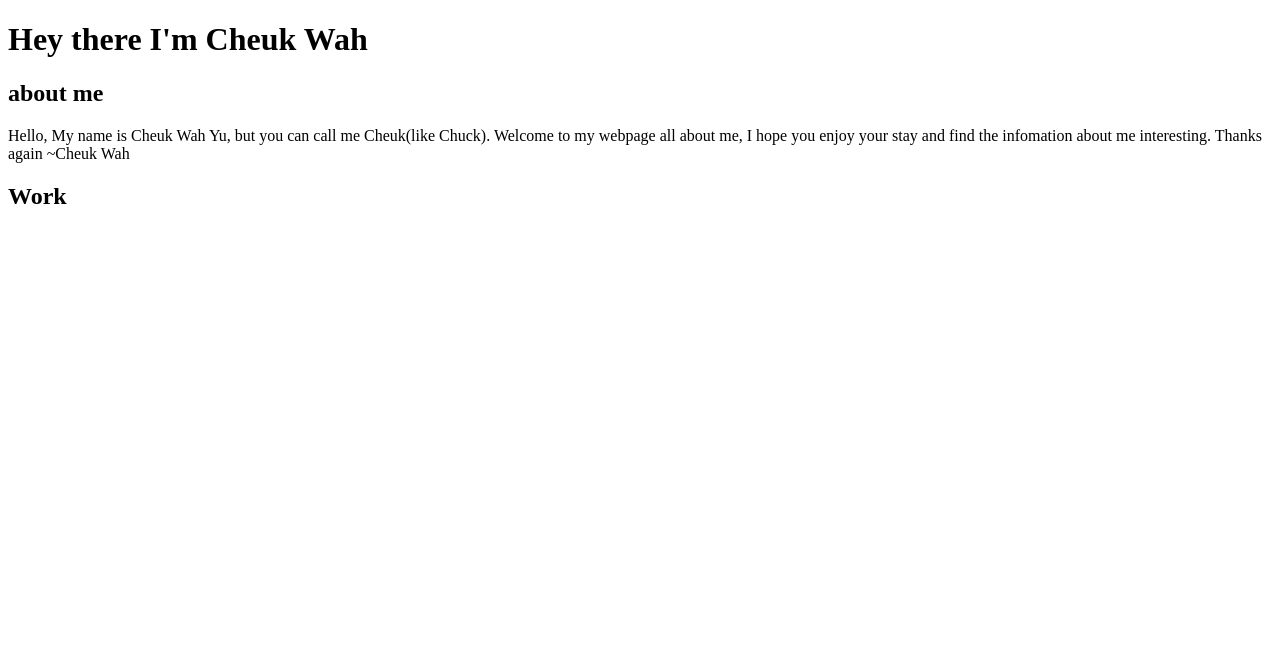
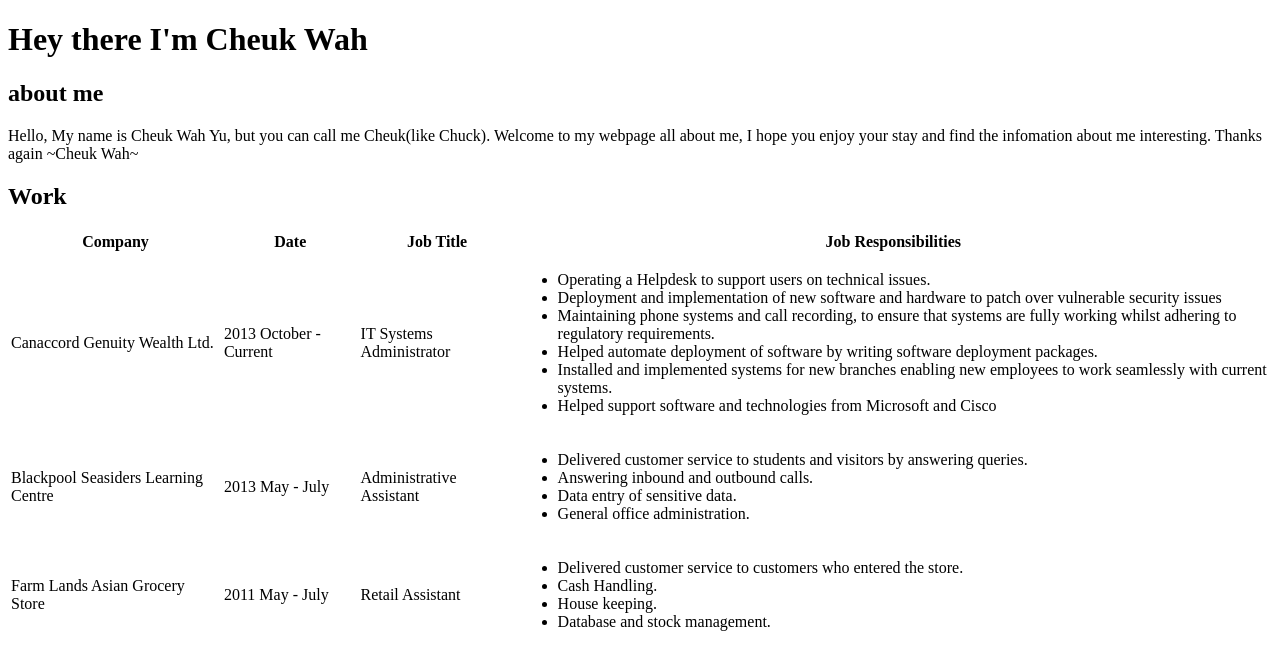
Before and after one commit to CWYKoji/Personal-Site, a plain HTML site: page index.html in a window 1280 px wide. Drawn offline with Linux system fonts and the light colour scheme.

Commit message:
V0.3 Work added

```diff
--- a/index.html
+++ b/index.html
@@ -14,7 +14,7 @@
     <div>
         <h2>about me</h2>
             <p>Hello, My name is Cheuk Wah Yu, but you can call me Cheuk(like Chuck). Welcome to my webpage all about me,
-            I hope you enjoy your stay and find the infomation about me interesting. Thanks again ~Cheuk Wah
+            I hope you enjoy your stay and find the infomation about me interesting. Thanks again ~Cheuk Wah~
             </p>
     </div>
 
@@ -22,9 +22,60 @@
     <div>
         <h2>Work</h2>
         <table>
-            <tbody>
+            <tr>
+                <th>Company</th>
+                <th>Date</th>
+                <th>Job Title</th>
+                <th>Job Responsibilities</th>
+            </tr>
+            <tr>
+                <td>Canaccord Genuity Wealth Ltd.</td>
+                <td>2013 October - Current</td>
+                <td>IT Systems Administrator</td>
+                <td>
+                    <ul>
+                        <li>Operating a Helpdesk to support users on technical issues.</li>
+                        <li>Deployment and implementation of new software and hardware to patch over vulnerable security issues</li>
+                        <li>Maintaining phone systems and call recording, to ensure that systems are fully working whilst adhering to regulatory requirements.</li>
+                        <li>Helped automate deployment of software by writing software deployment packages.</li>
+                        <li>Installed and implemented systems for new branches enabling new employees to work seamlessly with current systems.</li>
+                        <li>Helped support software and technologies from Microsoft and Cisco</li>
+                    </ul>
+                </td>
 
-            </tbody>
+            </tr>
+
+            <tr>
+                <td>Blackpool Seasiders Learning Centre</td>
+                <td>2013 May - July</td>
+                <td>Administrative Assistant</td>
+                <td>
+                    <ul>
+                        <li>Delivered customer service to students and visitors by answering queries.</li>
+                        <li>Answering inbound and outbound calls.</li>
+                        <li>Data entry of sensitive data.</li>
+                        <li>General office administration.</li>
+                    </ul>
+                </td>
+
+            </tr>
+
+            <tr>
+                <td>Farm Lands Asian Grocery Store</td>
+                <td>2011 May - July</td>
+                <td>Retail Assistant</td>
+                <td>
+                    <ul>
+                        <li>Delivered customer service to customers who entered the store.</li>
+                        <li>Cash Handling.</li>
+                        <li>House keeping.</li>
+                        <li>Database and stock management.</li>
+                    </ul>
+                </td>
+            </tr>
+
+
+
         </table>
     </div>
 
```
